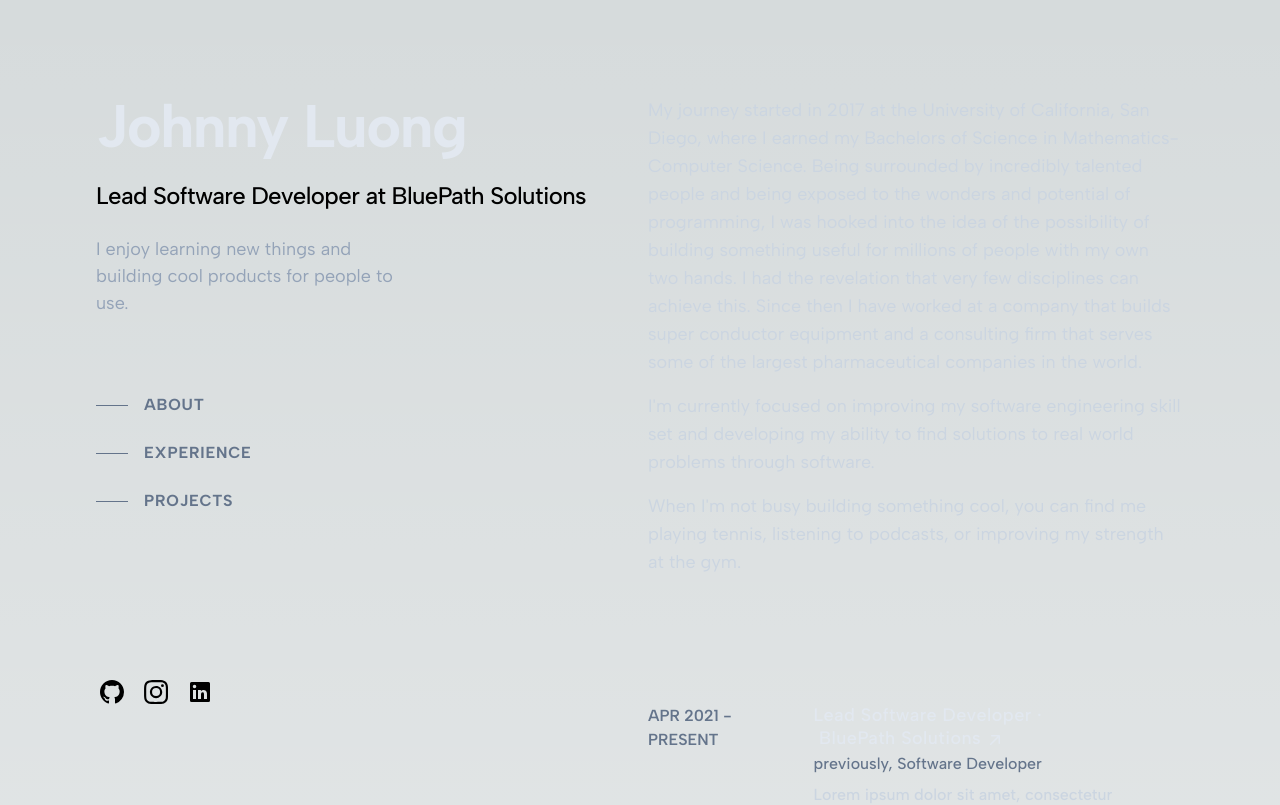
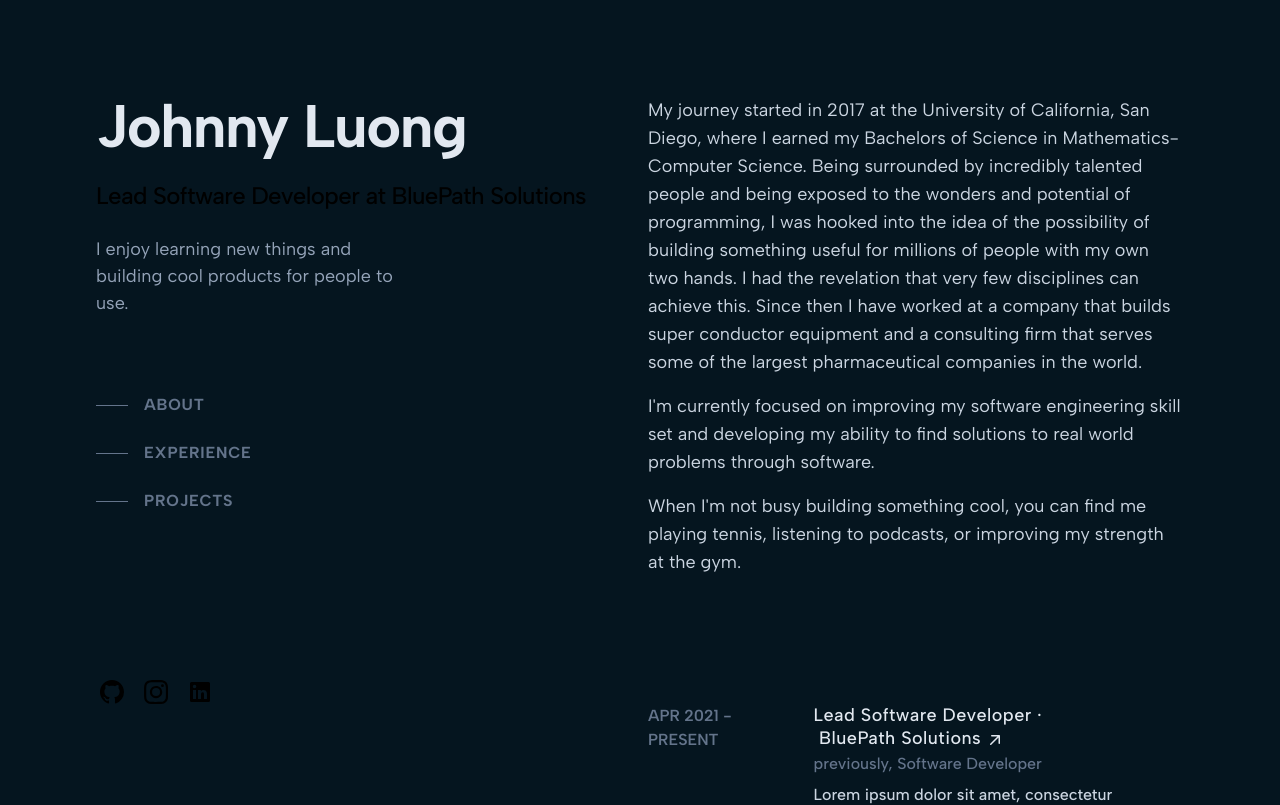
Before and after one commit to johnnyluong/website.v1, a Next.js app: page / in a window 1280 px wide. Shown: the top 805 px of the page. Built offline with nearby package versions, Linux system fonts and the light colour scheme.

Commit message:
fixed light mode coloring

```diff
--- a/app/globals.css
+++ b/app/globals.css
@@ -4,8 +4,8 @@
 
 :root {
   --foreground-rgb: 0, 0, 0;
-  --background-start-rgb: 214, 219, 220;
-  --background-end-rgb: 255, 255, 255;
+  --background-start-rgb: 5, 21, 31;
+  --background-end-rgb: 5, 21, 31;
 }
 
 @media (prefers-color-scheme: dark) {
--- a/app/page.tsx
+++ b/app/page.tsx
@@ -7,7 +7,7 @@ import Projects from "./components/Projects";
 
 export default function Home() {
   return (
-    // TODO: fix nav link highlighting via scroll, content description, BC credit, deployment, const extraction
+    // TODO: fix nav link highlighting via scroll, content description, BC credit, assign to swe.johnnyluong.com, const extraction
 
     <div className="mx-auto min-h-screen max-w-screen-2xl px-6 py-12 font-albert md:px-12 md:py-20 lg:px-24 lg:py-0">
       <div className="lg:flex lg:justify-between lg:gap-4">
```
